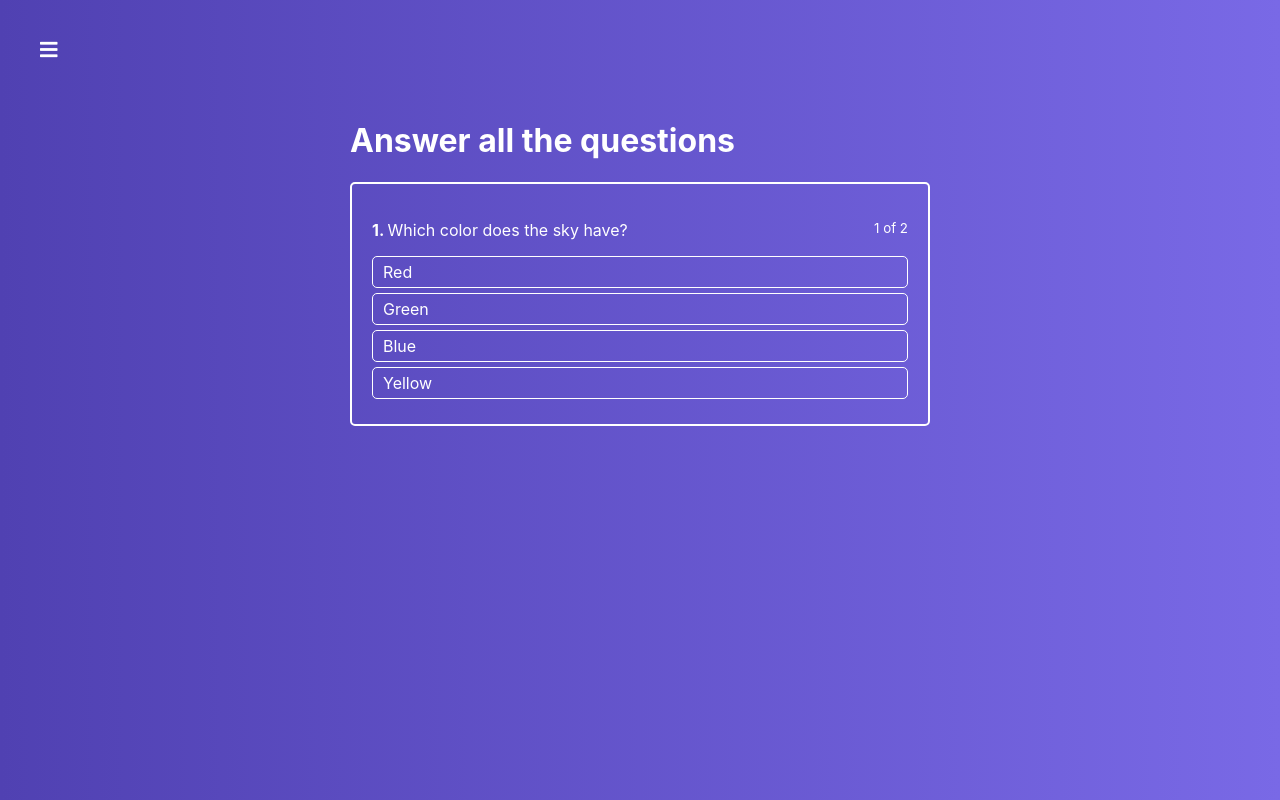
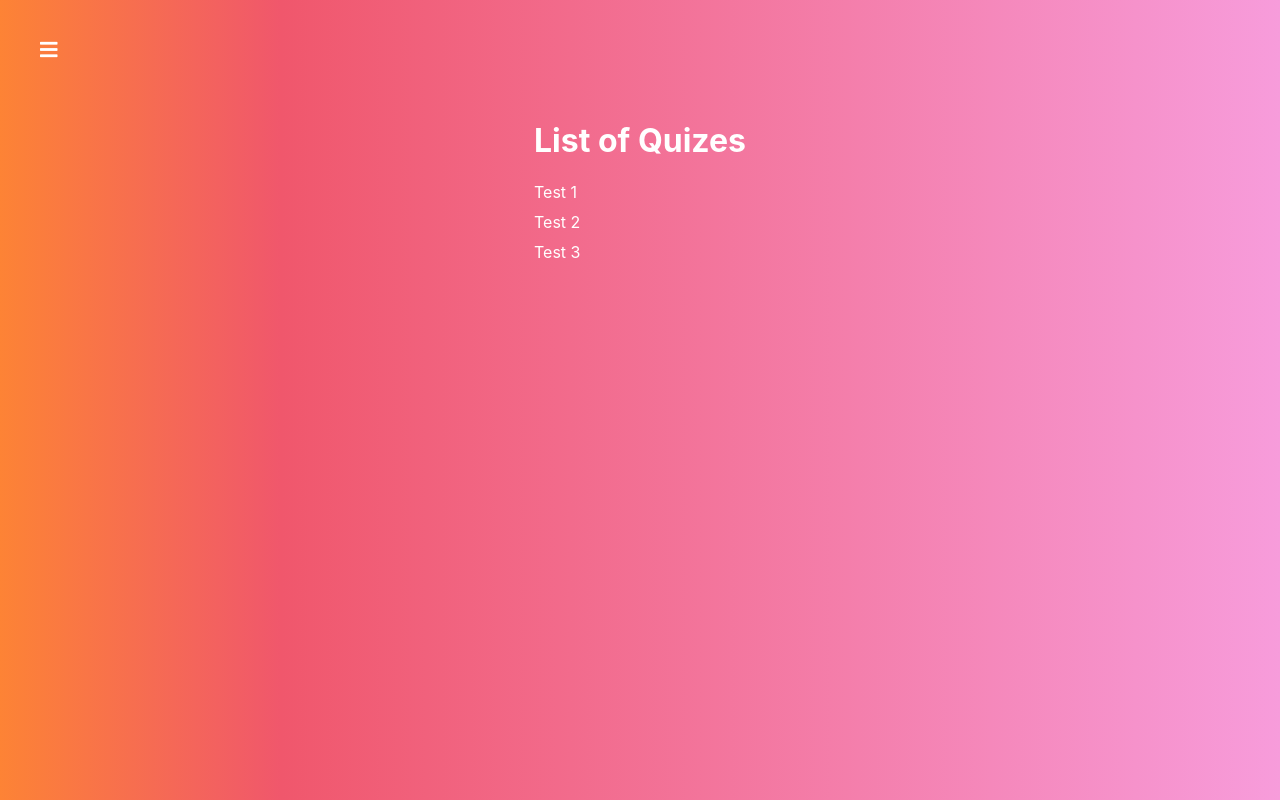
Before and after one commit to PloskiyShar/react-quiz, a React (Create React App) app: page / in a window 1280 px wide. Built offline with nearby package versions, Linux system fonts and the light colour scheme.

Commit message:
extended rouring

```diff
--- a/src/App.js
+++ b/src/App.js
@@ -11,8 +11,8 @@ function App() {
       <Switch>
         <Route path="/auth" component={Auth} />
         <Route path="/quiz-creator" component={QuizCreator} />
-        <Route path="/quiz/:id" component={QuizList} />
-        <Route path="/" component={Quiz} />
+        <Route path="/quiz/:id" component={Quiz} />
+        <Route path="/" component={QuizList} />
       </Switch>
     </Layout>
   );
--- a/src/components/FinishedQuiz/FinishedQuiz.jsx
+++ b/src/components/FinishedQuiz/FinishedQuiz.jsx
@@ -1,4 +1,5 @@
 import React from 'react';
+import { Link } from 'react-router-dom';
 import Button from '../UI/Button/Button';
 import classes from './FinishedQuiz.module.css';
 
@@ -39,7 +40,9 @@ const FinishedQuiz = (props) => {
           <Button onClick={props.onRetry} type="primary">
             Retry
           </Button>
-          <Button type="success">Go to quiz's list</Button>
+          <Link to={'/'}>
+            <Button type="success">Go to quiz's list</Button>
+          </Link>
         </div>
       </ul>
     </div>
--- a/src/components/Navigation/Drawer/Drawer.jsx
+++ b/src/components/Navigation/Drawer/Drawer.jsx
@@ -1,17 +1,27 @@
 import React, { Component } from 'react';
+import { NavLink } from 'react-router-dom';
 import Backdrop from '../../UI/Backdrop/Backdrop';
 import classes from './Drawer.module.css';
 
-const links = [1, 2, 3, 4];
+const links = [
+  { to: '/', label: 'List', exact: true },
+  { to: '/auth', label: 'Authentification', exact: false },
+  { to: '/quiz-creator', label: 'Create new quiz', exact: false },
+];
 
 class Drawer extends Component {
-  state = {};
-
   renderLinks() {
     return links.map((link, index) => {
       return (
         <li key={index}>
-          <a>Link {link}</a>
+          <NavLink
+            to={link.to}
+            exact={link.exact}
+            activeClassName={classes.active}
+            onClick={this.props.onClose}
+          >
+            {link.label}
+          </NavLink>
         </li>
       );
     });
--- a/src/containers/Quiz/Quiz.jsx
+++ b/src/containers/Quiz/Quiz.jsx
@@ -94,6 +94,10 @@ class Quiz extends Component {
     });
   };
 
+  componentDidMount() {
+    console.log('Quiz ID', this.props.match.params.id);
+  }
+
   render() {
     return (
       <div className={classes.Quiz}>
--- a/src/containers/QuizList/QuizList.jsx
+++ b/src/containers/QuizList/QuizList.jsx
@@ -1,9 +1,27 @@
 import React, { Component } from 'react';
+import { NavLink } from 'react-router-dom';
+import classes from './QuizList.module.css';
 
 class QuizList extends Component {
-  state = {};
+  renderQuizes() {
+    return [1, 2, 3].map((quiz, index) => {
+      return (
+        <li key={index}>
+          <NavLink to={`/quiz/${quiz}`}>Test {quiz}</NavLink>
+        </li>
+      );
+    });
+  }
+
   render() {
-    return <h1>QuizList</h1>;
+    return (
+      <div className={classes.QuizList}>
+        <div>
+          <h1>List of Quizes</h1>
+          <ul>{this.renderQuizes()}</ul>
+        </div>
+      </div>
+    );
   }
 }
 
--- /dev/null
+++ b/src/containers/QuizList/QuizList.module.css
@@ -0,0 +1,31 @@
+.QuizList {
+  display: flex;
+  justify-content: center;
+  padding-top: 100px;
+  flex-grow: 1;
+  width: 100%;
+  background: linear-gradient(90deg, #fd8335 0%, #f0576c 22%, #f79cdb 100%);
+}
+
+.QuizList h1 {
+  color: #fff;
+}
+
+.QuizList ul {
+  list-style: none;
+  padding: 0;
+  margin: 0;
+}
+
+.QuizList li {
+  margin-bottom: 10px;
+}
+
+.QuizList li a {
+  text-decoration: none;
+  color: #fff;
+}
+
+.QuizList li a:hover {
+  color: #363f54;
+}
```
